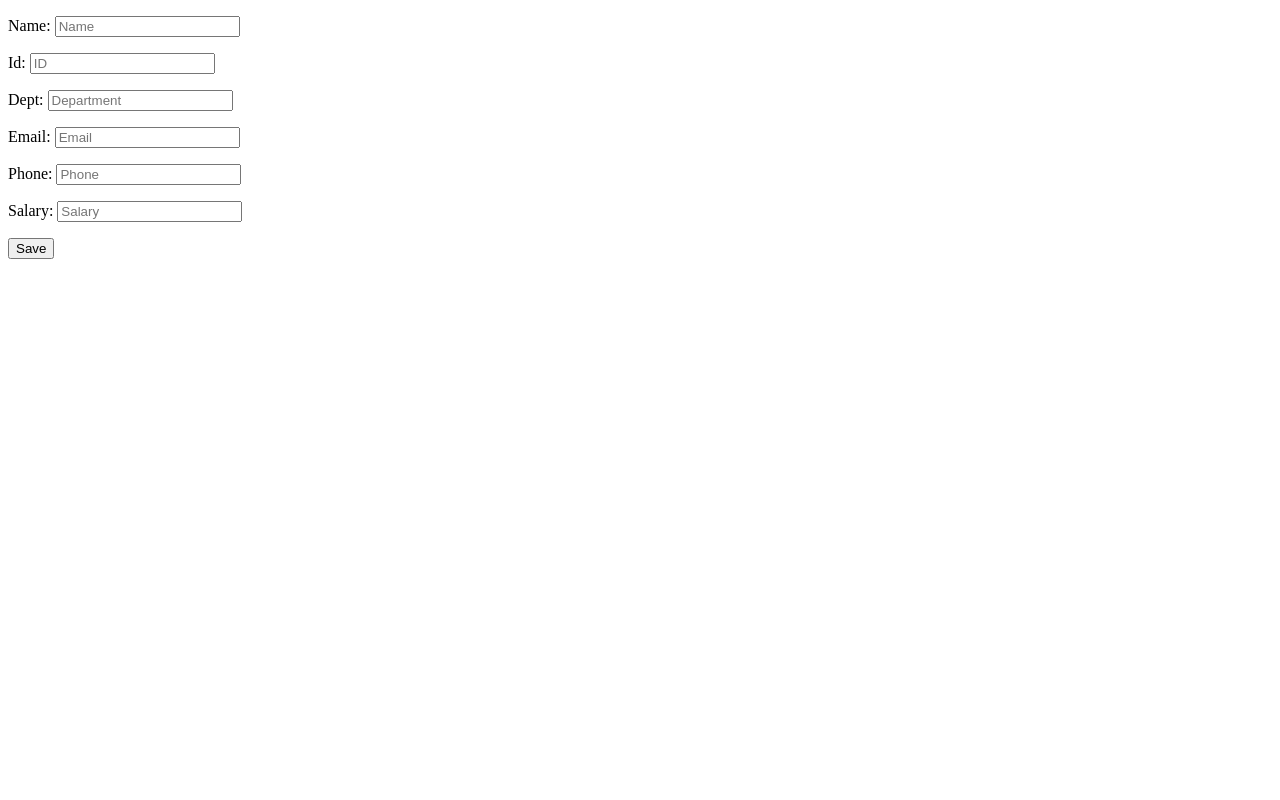
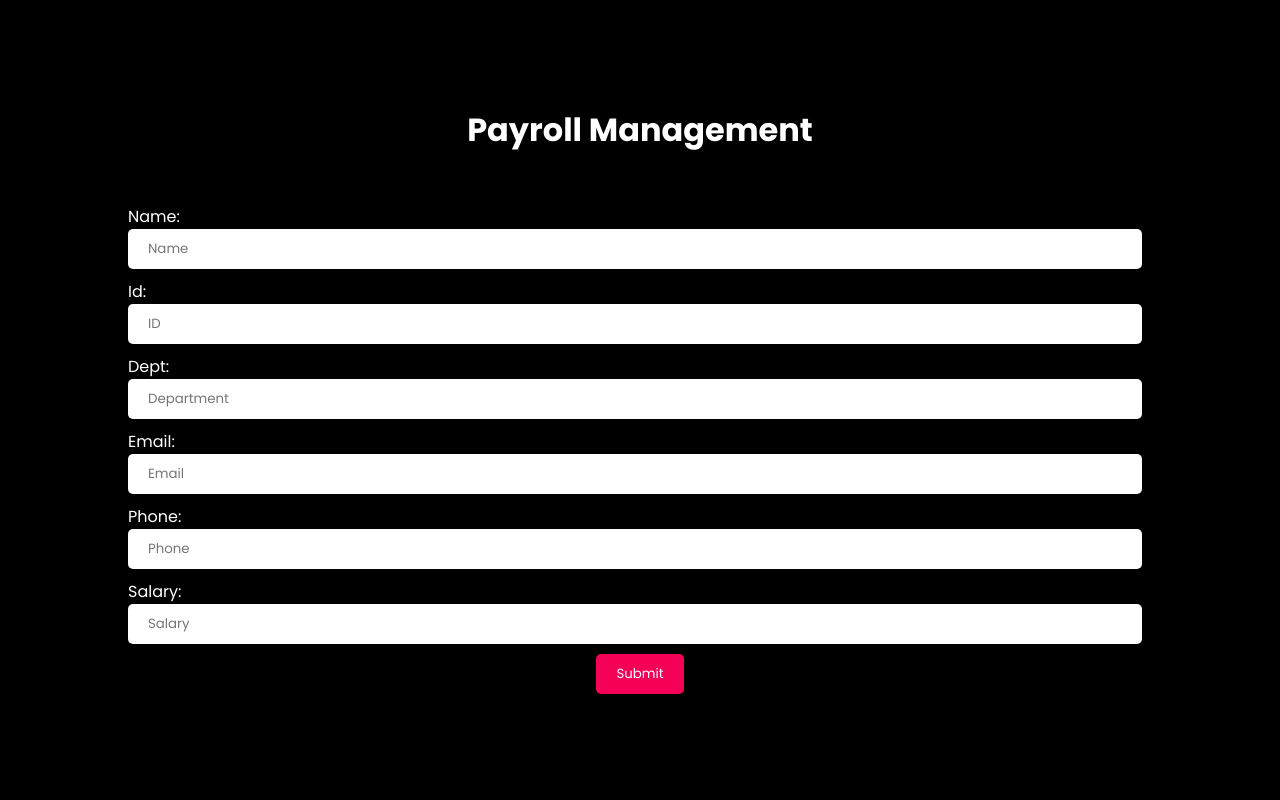
Before and after one commit to TartejBrothers/Solverines-Payroll, a Django app: template templates/index.html in a window 1280 px wide. Run offline with Django 5.2, Linux system fonts and the light colour scheme; the template is opened without the code that fills it: values that come from a table or form of the project are taken from there, others are empty.

Commit message:
Updated: Home Page

```diff
--- a/static/css/style.css
+++ b/static/css/style.css
@@ -0,0 +1,65 @@
+@import url("https://fonts.googleapis.com/css2?family=Poppins:ital,wght@0,100;0,200;0,300;0,400;0,500;0,600;0,700;0,800;0,900;1,100;1,200;1,300;1,400;1,500;1,600;1,700;1,800;1,900&display=swap");
+
+* {
+  margin: 0;
+  padding: 0;
+  font-family: "Poppins", sans-serif;
+  color: #ffffff;
+  box-sizing: border-box;
+}
+html {
+  background-color: #000000;
+}
+body {
+  background-color: black;
+}
+.main {
+  width: 100vw;
+  height: 100vh;
+  display: flex;
+  justify-content: center;
+  flex-direction: column;
+  align-items: center;
+  gap: 50px;
+}
+.main h1 {
+  width: 80%;
+  text-align: center;
+}
+.forms form {
+  display: flex;
+  flex-direction: column;
+  gap: 10px;
+  align-items: center;
+  justify-content: space-between;
+  width: 80vw;
+}
+.forms form input {
+  padding: 10px 20px;
+  border: none;
+  border-radius: 5px;
+  width: calc(80vw - 10px);
+}
+.forms form::placeholder {
+  color: #000000;
+}
+.forms form input[type="text"]:focus {
+  outline: 1px solid orange;
+}
+.forms form input::selection {
+  color: #000000;
+}
+.forms form button {
+  background-color: #f50057;
+  color: #ffffff;
+  border: none;
+  padding: 10px 20px;
+  border-radius: 5px;
+  cursor: pointer;
+}
+
+@media screen and (max-width: 1000px) {
+  .main h1 {
+    font-size: 20px;
+  }
+}
--- a/templates/index.html
+++ b/templates/index.html
@@ -4,15 +4,20 @@
   <head>
     <meta charset="UTF-8" />
     <meta name="viewport" content="width=device-width, initial-scale=1.0" />
-    <link rel="stylesheet" type="text/css" href="{% static 'style.css' %}" />
-    <title>Document</title>
+    <link
+      rel="stylesheet"
+      type="text/css"
+      href="{% static 'css/style.css' %}"
+    />
+    <title>Payroll</title>
   </head>
   <body>
     <div class="main">
+      <h1>Payroll Management</h1>
       <div class="forms">
         <form method="POST">
           {% csrf_token %} {{form.as_p}}
-          <input type="submit" value="Save" id="savebutton" />
+          <button type="submit">Submit</button>
         </form>
       </div>
     </div>
```
